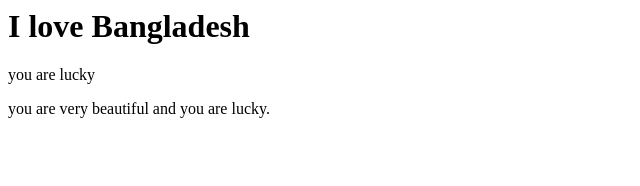
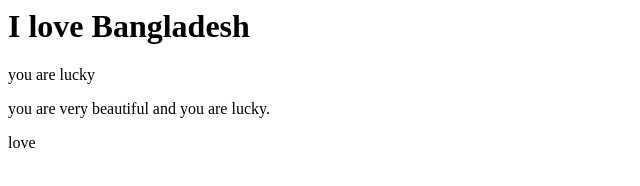
Before and after one commit to Riad928/first-test, a plain HTML site: page index.html in a window 1280 px wide. Shown: the full height of the page, 0-640 px from the left. Drawn offline with Linux system fonts and the light colour scheme.

Commit message:
span tag added

```diff
--- a/index.html
+++ b/index.html
@@ -8,5 +8,6 @@
     <h1>I love Bangladesh</h1>
     <p>you are lucky</p>
       <p>you are very beautiful and you are lucky.</p>
+    <span>love</span>
   </body>
 </html>
```
